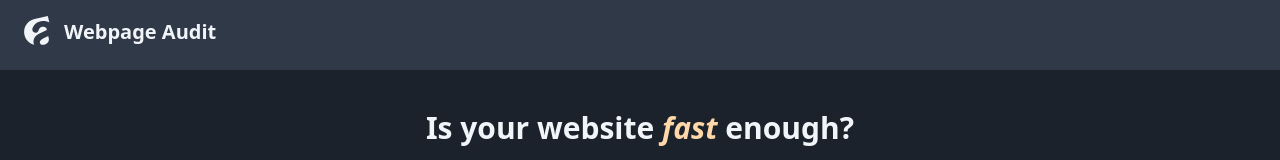
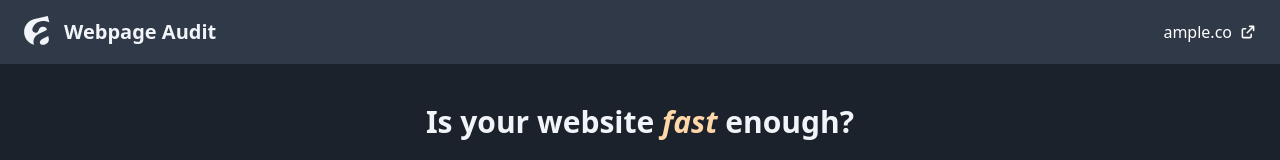
Before and after one commit to ample/webpage-audit, a Next.js app: page / in a window 1280 px wide. Shown: the top 160 px of the page. Built offline with nearby package versions, Linux system fonts and the light colour scheme; no server answers; the database is empty.

Commit message:
💄 style: enhance site header with ample.co link and improved layout
- Add external link to ample.co in header with icon
- Restructure header layout using flexbox justify-between
- Apply Ample blue hover states for brand consistency
- Include external link icon for better UX indication

```diff
--- a/src/components/SiteHeader.tsx
+++ b/src/components/SiteHeader.tsx
@@ -4,6 +4,7 @@ export default function SiteHeader() {
   return (
     <header className="bg-ample-gray backdrop-blur">
       <div className="mx-auto max-w-8xl px-6 py-4">
+        <div className="flex flex-row items-center justify-between space-x-2">
           <Link href="/" className="inline-flex items-center space-x-2 text-xl font-bold text-slate-100 hover:text-ample-light-blue transition-colors">
             <div className="flex h-8 w-8 items-center justify-center">
               <svg viewBox="0 0 1440 1440" version="1.1" xmlns="http://www.w3.org/2000/svg">
@@ -16,6 +17,11 @@ export default function SiteHeader() {
             </div>
             <span>Webpage Audit</span>
           </Link>
+          <a href="https://ample.co" target="_blank" rel="noopener noreferrer" className="text-white hover:text-ample-blue flex flex-row items-center gap-2">
+            ample.co
+            <svg xmlns="http://www.w3.org/2000/svg" viewBox="0 0 640 640" className="w-4 h-4"><path d="M384 64C366.3 64 352 78.3 352 96C352 113.7 366.3 128 384 128L466.7 128L265.3 329.4C252.8 341.9 252.8 362.2 265.3 374.7C277.8 387.2 298.1 387.2 310.6 374.7L512 173.3L512 256C512 273.7 526.3 288 544 288C561.7 288 576 273.7 576 256L576 96C576 78.3 561.7 64 544 64L384 64zM144 160C99.8 160 64 195.8 64 240L64 496C64 540.2 99.8 576 144 576L400 576C444.2 576 480 540.2 480 496L480 416C480 398.3 465.7 384 448 384C430.3 384 416 398.3 416 416L416 496C416 504.8 408.8 512 400 512L144 512C135.2 512 128 504.8 128 496L128 240C128 231.2 135.2 224 144 224L224 224C241.7 224 256 209.7 256 192C256 174.3 241.7 160 224 160L144 160z" className="fill-current"/></svg>
+          </a>
+        </div>
       </div>
     </header>
   );
```
Lines whose indentation alone changed are shown as unchanged.
